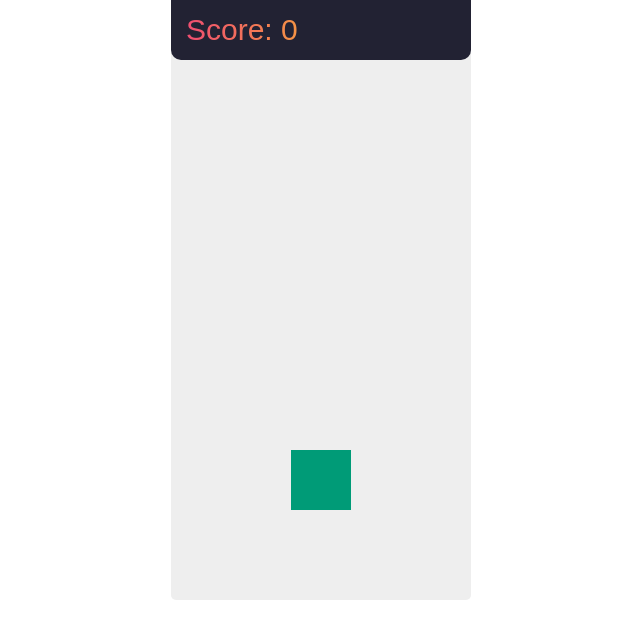
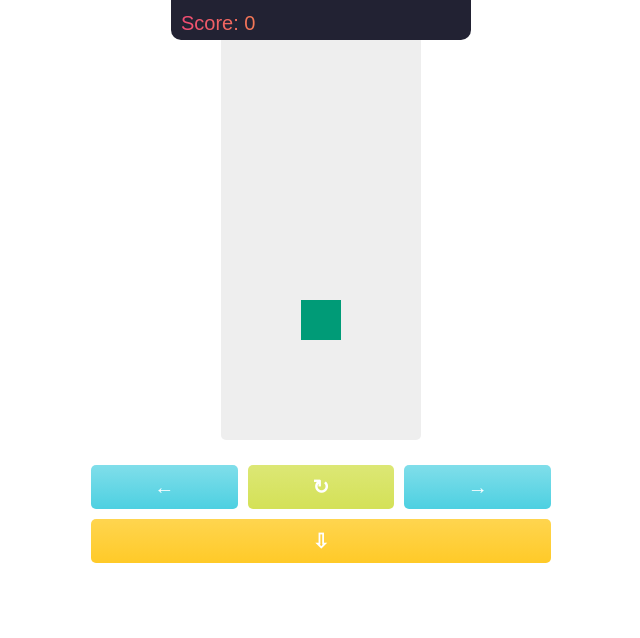
Before and after one commit to dyefim/vanillajs-canvas-tetris, a website built with Vite: page index.html in a window 1280 px wide. Shown: the whole page, without its empty margins (319-959 px from the left). Built offline with nearby package versions, Linux system fonts and the light colour scheme.

Commit message:
Add button controls

```diff
--- /dev/null
+++ b/controls.css
@@ -0,0 +1,58 @@
+:root {
+  --controls-margin: 10px;
+  --control-buttons-margin: 5px;
+  --control-button-width: calc((100% / 3) - var(--controls-margin) * 2);
+  --wide-button-width: calc(100% - var(--controls-margin) * 4);
+}
+
+#controls {
+  display: flex;
+  flex-wrap: wrap;
+  max-width: 500px;
+  justify-content: center;
+  margin: 20px auto 0;
+}
+
+@media only screen and (max-width: 600px) {
+  #controls {
+    position: fixed;
+    left: 0;
+    bottom: 0;
+    width: 100%;
+  }
+}
+
+#controls button {
+  flex-basis: var(--control-button-width);
+  padding: 10px;
+  margin: var(--control-buttons-margin);
+  background-color: #80deea;
+  background: linear-gradient(#80deea, #4dd0e1);
+  border-radius: 5px;
+  font-size: 20px;
+  font-weight: bold;
+  color: white;
+}
+
+#controls button.rotate {
+  background-color: #dce775;
+  background: linear-gradient(#dce775, #d4e157);
+}
+
+#controls button.drop {
+  flex-basis: var(--wide-button-width);
+  background-color: #ffd54f;
+  background: linear-gradient(#ffd54f, #ffca28);
+}
+
+#controls button:active {
+  background: #26c6da;
+}
+
+#controls button.rotate:active {
+  background: #cddc39;
+}
+
+#controls button.drop:active {
+  background: #ffc107;
+}
--- a/index.html
+++ b/index.html
@@ -8,9 +8,15 @@
     <title>The Game</title>
   </head>
   <body>
-    <canvas id="gameCanvas" width="300" height="600"></canvas>
-    <canvas id="overlayCanvas" width="300" height="60"></canvas>
+    <canvas id="gameCanvas" width="200" height="440"></canvas>
+    <canvas id="overlayCanvas" width="300" height="40"></canvas>
+    <div id="controls">
+      <button class="left">&larr;</button>
+      <button class="rotate">&orarr;</button>
+      <button class="right">&rarr;</button>
 
+      <button class="drop">&#8681;</button>
+    </div>
     <script type="text/javascript"></script>
     <script type="module" src="/src/index.js"></script>
   </body>
--- a/src/constants/fieldSizes.js
+++ b/src/constants/fieldSizes.js
@@ -1,7 +1,9 @@
 import { canvas } from './index';
 
-const cellsRowCount = 20;
+const cellsRowCount = 22;
 const cellsColumnCount = 10;
 const cellSize = canvas.height / cellsRowCount;
 
+canvas.width = (canvas.height / cellsRowCount) * cellsColumnCount;
+
 export { cellSize, cellsRowCount, cellsColumnCount };
--- /dev/null
+++ b/src/controls/buttonControl.js
@@ -0,0 +1,17 @@
+import tetramino from '../tetramino/index';
+
+const initButtonControl = () => {
+  const controlsContainer = document.getElementById('controls');
+
+  const leftButton = controlsContainer.getElementsByClassName('left')[0];
+  const rightButton = controlsContainer.getElementsByClassName('right')[0];
+  const rotatingButton = controlsContainer.getElementsByClassName('rotate')[0];
+  const dropingButton = controlsContainer.getElementsByClassName('drop')[0];
+
+  leftButton.onclick = () => tetramino.move('left');
+  rightButton.onclick = () => tetramino.move('right');
+  rotatingButton.onclick = () => tetramino.rotate();
+  dropingButton.onclick = () => tetramino.drop();
+};
+
+export default initButtonControl;
--- /dev/null
+++ b/src/controls/index.js
@@ -0,0 +1,9 @@
+import initButtonControl from './buttonControl';
+import initKeyboardControl from './keyboardControl';
+
+const initControls = () => {
+  initButtonControl();
+  initKeyboardControl();
+};
+
+export default initControls;
--- a/src/controls.js
+++ b/src/controls/keyboardControl.js
@@ -1,13 +1,4 @@
-import tetramino from './tetramino/index';
-import score from './score';
-import { drawOnOverlay } from './overlay';
-
-const scoreUpForFastDropping = () => {
-  if (tetramino.canMove()) {
-    score.adjust(1);
-    drawOnOverlay();
-  }
-};
+import tetramino from '../tetramino/index';
 
 const keyDownHandler = (event) => {
   switch (event.key) {
@@ -28,9 +19,12 @@ const keyDownHandler = (event) => {
 
     case 'Down':
     case 'ArrowDown':
-      tetramino.move('down');
-      scoreUpForFastDropping();
+      tetramino.drop();
   }
 };
 
-export { keyDownHandler };
+const initKeyboardControl = () => {
+  document.addEventListener('keydown', keyDownHandler, false);
+};
+
+export default initKeyboardControl;
--- a/src/index.js
+++ b/src/index.js
@@ -1,5 +1,5 @@
 import { createField, drawCells, vanish } from './field';
-import { keyDownHandler } from './controls';
+import initControls from './controls';
 import tetramino from './tetramino/index';
 import { drawOnOverlay } from './overlay';
 
@@ -40,5 +40,5 @@ const game = () => {
   // console.table(cells);
 };
 
-document.addEventListener('keydown', keyDownHandler, false);
+document.addEventListener('load', initControls());
 document.addEventListener('load', game());
--- a/src/overlay.js
+++ b/src/overlay.js
@@ -8,13 +8,19 @@ const gradient = context.createLinearGradient(0, 0, overlayCanvas.width, 0);
 gradient.addColorStop('0', '#e47');
 gradient.addColorStop('1.0', '#ff0');
 
-context.font = '30px sans-serif';
+const scoreFontSize = overlayCanvas.height / 2;
+
+context.font = `${scoreFontSize}px sans-serif`;
 context.fillStyle = gradient;
 
 const drawOnOverlay = () => {
   clearCanvas(overlayCanvas);
 
-  context.fillText(`Score: ${score.points}`, 15, 40);
+  context.fillText(
+    `Score: ${score.points}`,
+    10,
+    (overlayCanvas.height + scoreFontSize) / 2
+  );
 };
 
 export { drawOnOverlay };
--- a/src/tetramino/index.js
+++ b/src/tetramino/index.js
@@ -1,7 +1,8 @@
 import { canvas } from '../constants/index';
 import { cellsColumnCount } from '../constants/fieldSizes';
 import { cells, drawCells, refreshCells } from '../field';
-import pickNextFigure from '../utils/pickNextFigure';
+import score from '../score';
+import { drawOnOverlay } from '../overlay';
 import getRandomColor from '../utils/getRandomColor';
 import clearCanvas from '../utils/clearCanvas';
 import getRandomArrayElement from '../utils/getRandomArrayElement';
@@ -43,7 +44,12 @@ class Tetramino {
     this.position.x = this.initialPosition.x;
     this.position.y = this.initialPosition.y;
 
-    this.tetramino = pickNextFigure();
+    const nextTetramino = this.pickNextFigure();
+
+    this.tetramino = nextTetramino;
+    this.heigth = nextTetramino.length;
+    this.width = nextTetramino[0].length;
+
     this.color = getRandomColor();
   }
 
@@ -125,6 +131,15 @@ class Tetramino {
     drawCells();
   }
 
+  drop() {
+    this.move('down');
+
+    if (tetramino.canMove()) {
+      score.adjust(1);
+      drawOnOverlay();
+    }
+  }
+
   rotate() {
     const canMovePoints = [];
 
--- a/src/utils/pickNextFigure.js
+++ /dev/null
@@ -1,6 +0,0 @@
-import tetraminos from '../tetramino/tetraminos';
-import getRandomArrayElement from './getRandomArrayElement';
-
-const pickNextFigure = () => getRandomArrayElement(Object.values(tetraminos));
-
-export default pickNextFigure;
--- a/styles.css
+++ b/styles.css
@@ -1,21 +1,25 @@
+@import '/controls.css';
+
+html,
+body,
 * {
   padding: 0;
   margin: 0;
   box-sizing: border-box;
+  border: none;
 }
 canvas {
   background: #eee;
   display: block;
   margin: 0 auto;
   z-index: 100;
-  border: 0;
   border-radius: 5px;
 }
 
 #overlayCanvas {
   position: absolute;
   left: 50%;
-  transform: translate(-50%, -600px);
+  transform: translate(-50%, -440px);
   background-color: #223;
   border-radius: 0 0 10px 10px;
   z-index: 500;
```
